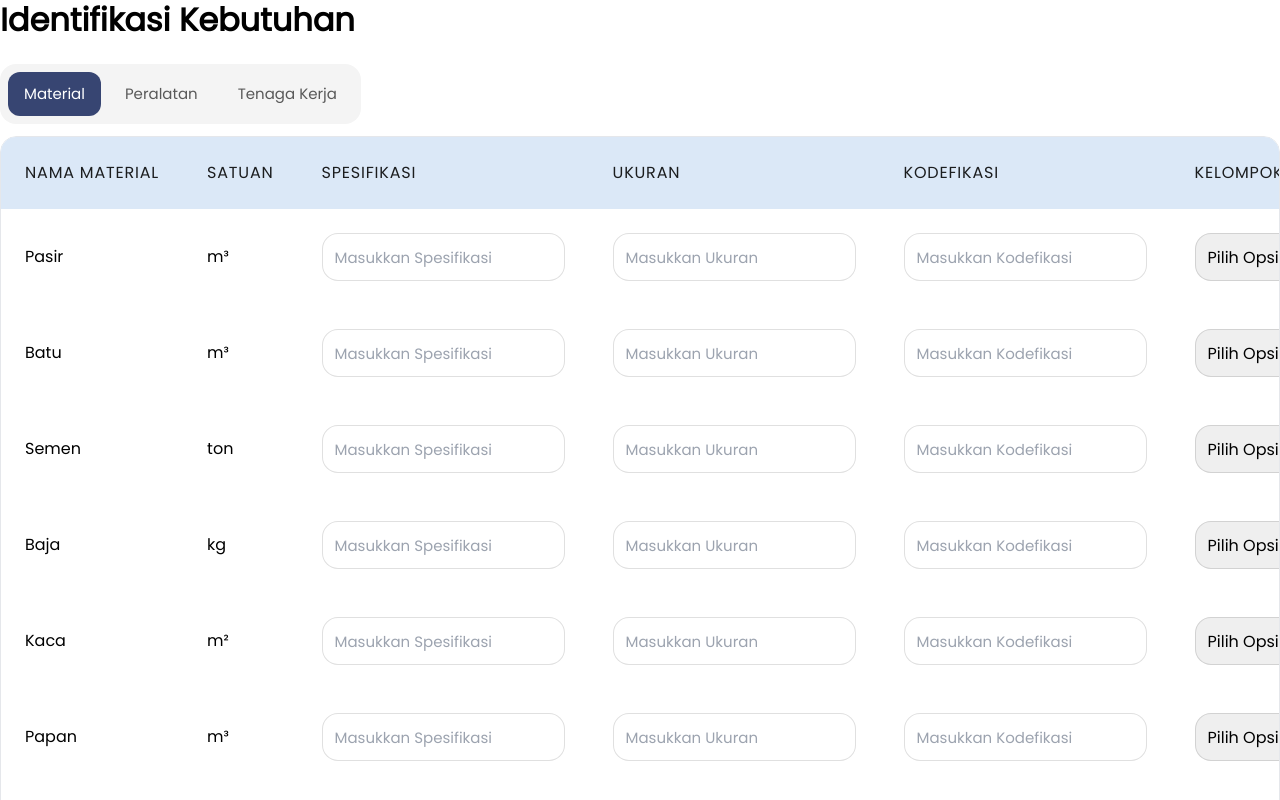
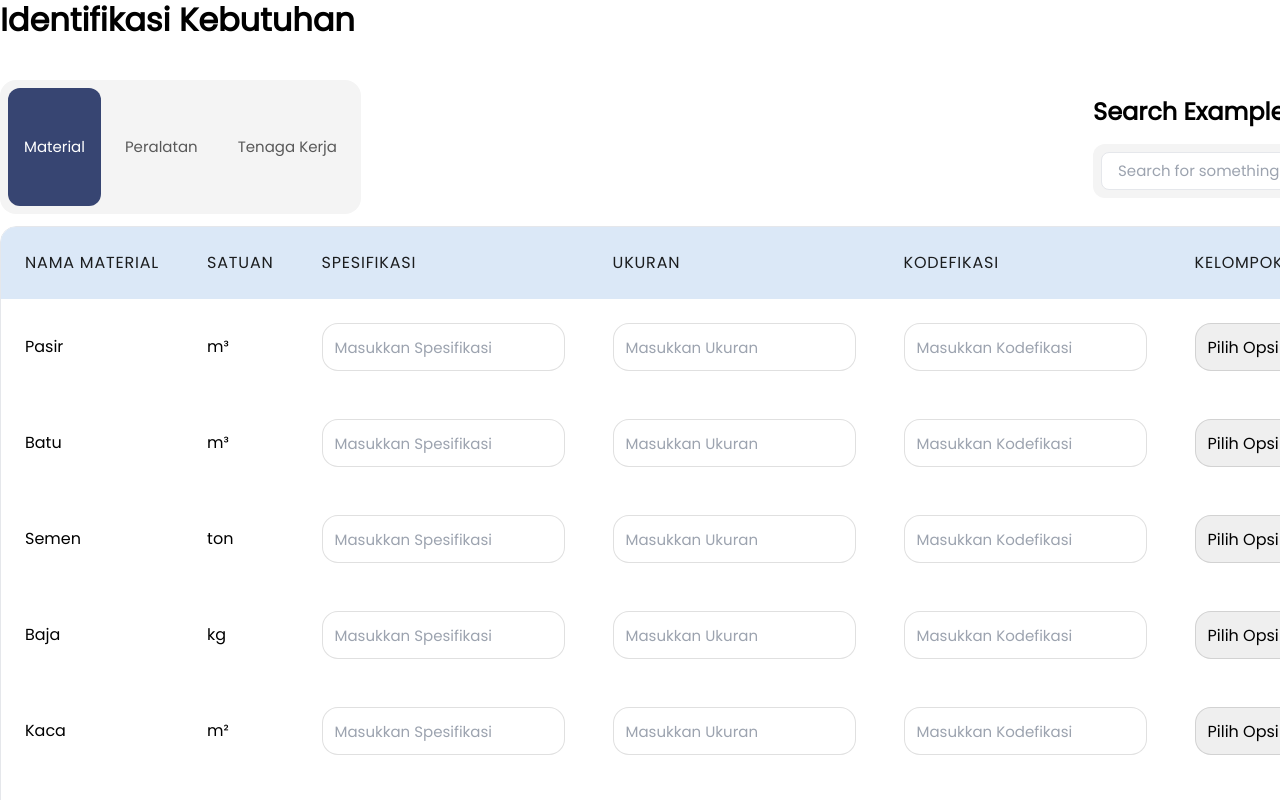
Before and after one commit to pupr-2024-2025/sipasti-fe, a Next.js app: page /perencanaan_data/tahap2 in a window 1280 px wide. Built offline with nearby package versions, Linux system fonts and the light colour scheme.

Commit message:
added searchbox

```diff
--- a/src/components/button.js
+++ b/src/components/button.js
@@ -32,13 +32,13 @@ const Button = ({
 
   const variants = {
     solid_blue:
-      "bg-custom-blue-500 shadow-md text-emphasis-on_color-high hover:bg-custom-blue-600 active:bg-custom-blue-700 focus:outline-none focus:ring-2 focus:ring-blue-700",
+      "bg-custom-blue-500 text-emphasis-on_color-high hover:bg-custom-blue-600 active:bg-custom-blue-700 focus:outline-none focus:ring-2 focus:ring-blue-700",
     solid_yellow:
-      "bg-custom-yellow-500 shadow-md text-emphasis-on_color-high hover:bg-custom-yellow-600 active:bg-custom-yellow-700 focus:outline-none focus:ring-2 focus:ring-yellow-700",
+      "bg-custom-yellow-500 text-emphasis-on_color-high hover:bg-custom-yellow-600 active:bg-custom-yellow-700 focus:outline-none focus:ring-2 focus:ring-yellow-700",
     outlined_blue:
-      "bg-custom-blue-500 shadow-md text-emphasis-on_color-high hover:bg-custom-blue-600 active:bg-custom-blue-700 focus:outline-none focus:ring-2 focus:ring-blue-700",
+      "bg-custom-blue-500 text-emphasis-on_color-high hover:bg-custom-blue-600 active:bg-custom-blue-700 focus:outline-none focus:ring-2 focus:ring-blue-700",
     outlined_yellow:
-      "ring-2 ring-custom-yellow-500 shadow-md text-custom-yellow-500 hover:bg-custom-yellow-600/10 active:bg-custom-yellow-700/1 focus:outline-none focus:ring-2 focus:ring-yellow-700",
+      "ring-2 ring-custom-yellow-500 text-custom-yellow-500 hover:bg-custom-yellow-600/10 active:bg-custom-yellow-700/1 focus:outline-none focus:ring-2 focus:ring-yellow-700",
     blue_text:
       "text-custom-blue-500 hover:text-custom-blue-600 active:text-custom-blue-700 focus:outline-none focus:ring-2 focus:ring-blue-700",
     red_text:
--- /dev/null
+++ b/src/components/searchbox.js
@@ -0,0 +1,35 @@
+import React, { useState, useEffect } from "react";
+
+const SearchBox = ({ placeholder = "Search...", onSearch, buttonLabel = "Search" }) => {
+  const [searchTerm, setSearchTerm] = useState("");
+
+  const handleInputChange = (event) => {
+    setSearchTerm(event.target.value);
+  };
+
+  const handleSearch = () => {
+    if (onSearch) {
+      onSearch(searchTerm);
+    }
+  };
+
+  return (
+    <div className="flex items-center space-x-3 bg-custom-neutral-100 rounded-[12px] p-2">
+      <input
+        type="text"
+        value={searchTerm}
+        onChange={handleInputChange}
+        placeholder={placeholder}
+        className="w-full px-4 py-2 text-Small bg-white border rounded-[8px] focus:outline-none focus:ring-2 focus:ring-custom-blue-500"
+      />
+      <button
+        onClick={handleSearch}
+        className="px-4 py-2 text-Small bg-custom-blue-500 text-white rounded-[8px] hover:bg-custom-blue-600 transition-all duration-200"
+      >
+        {buttonLabel}
+      </button>
+    </div>
+  );
+};
+
+export default SearchBox;
--- a/src/components/tabs.js
+++ b/src/components/tabs.js
@@ -1,10 +1,17 @@
 import React, { useState } from "react";
+import Button from "./button";
+import SearchBox from "./searchbox";
 
-const Tabs = ({ tabs }) => {
+const Tabs = ({ tabs, button }) => {
   const [activeTab, setActiveTab] = useState(tabs[0].label);
+  const handleSearch = (query) => {
+    console.log("Searching for:", query);
+  };
 
   return (
     <div className="">
+      <div className="flex justify-between">
+        {/* Tabs Navigation */}
         <div className="inline-flex space-x-2 bg-custom-neutral-100 rounded-[16px] p-2">
           {tabs.map((tab) => (
             <button
@@ -12,20 +19,43 @@ const Tabs = ({ tabs }) => {
               onClick={() => setActiveTab(tab.label)}
               className={`px-4 py-3 text-Small rounded-[12px] transition-all duration-300 cursor-pointer whitespace-nowrap ${
                 activeTab === tab.label
-                ? "bg-custom-blue-500 text-emphasis-on_color-high" // Active tab styling with animation
+                  ? "bg-custom-blue-500 text-emphasis-on_color-high"
                   : "text-emphasis-on_surface-medium hover:bg-surface-light-overlay"
-            }`}>
+              }`}
+            >
               {tab.label}
             </button>
           ))}
         </div>
-      <div className="">
+        <div className="p-4">
+      <h1 className="text-2xl font-bold mb-4">Search Example</h1>
+      <SearchBox
+        placeholder="Search for something..."
+        onSearch={handleSearch}
+        buttonLabel="Go"
+      />
+    </div>
+
+        {button && (
+          <Button
+            variant={button.variant || "solid_blue"}
+            size={button.size || "Medium"}
+            onClick={button.onClick}
+          >
+            {button.label || "Button"}
+          </Button>
+        )}
+      </div>
+
+      {/* Tabs Content */}
+      <div className="w-full">
         {tabs.map((tab) => (
           <div
             key={tab.label}
             className={`transition-opacity duration-300 ${
               activeTab === tab.label ? "opacity-100" : "opacity-0 hidden"
-            }`}>
+            }`}
+          >
             {tab.content}
           </div>
         ))}
--- a/src/pages/perencanaan_data/tahap1.js
+++ b/src/pages/perencanaan_data/tahap1.js
@@ -194,7 +194,7 @@ const Tahap1 = () => {
                 Informasi Umum
               </h4>
               <div className="mt-6">
-                <Tabs tabs={tabs} />
+              <Tabs tabs={tabs} />
               </div>
             </>
           )}
--- a/src/pages/perencanaan_data/tahap2.js
+++ b/src/pages/perencanaan_data/tahap2.js
@@ -2,6 +2,7 @@ import React, { useState } from "react";
 import Table from "../../components/table";
 import Pagination from "../../components/pagination";
 import Tabs from "../../components/Tabs";
+import Button from "../../components/button";
 
 const Tahap2 = () => {
   const [currentPage, setCurrentPage] = useState(1);
@@ -85,8 +86,8 @@ const Tahap2 = () => {
     { id: 20, namaMaterial: "Lantai", satuan: "m²", spesifikasi: "", ukuran: "", kodefikasi: "", jumlahKebutuhan: "", merk: "", provinsi: "", kabupatenKota: "", kelompokMaterial: "" },
   ];
 
-  const startIndex = (currentPage - 1) * itemsPerPage + 1;
-  const endIndex = Math.min(currentPage * itemsPerPage, totalData);
+  const startIndex = (currentPage - 1) * itemsPerPage; // Adjusted to index data correctly
+  const currentData = data.slice(startIndex, startIndex + itemsPerPage); // Get current page data
 
   const tabs = [
     {
@@ -95,7 +96,7 @@ const Tahap2 = () => {
         <div className="mt-3 space-y-8">
           <div className="rounded-[16px] overflow-hidden">
             <div className="overflow-x-auto">
-              <Table columns={columns} data={data.slice(startIndex - 1, endIndex)} />
+              <Table columns={columns} data={currentData} />
             </div>
           </div>
         </div>
@@ -124,8 +125,18 @@ const Tahap2 = () => {
       <h4 className="text-H4 font-semibold mb-4">
         Identifikasi Kebutuhan
       </h4>
-      <div className="mt-6">
-        <Tabs tabs={tabs} />
+      <div className="flex items-center space-x-4">
+        <div className="mt-6 flex-grow">
+                  <Tabs
+            tabs={tabs}
+            button={{
+              label: "Tambah Data",
+              variant: "solid_blue",
+              size: "Medium",
+              onClick: () => console.log("Button clicked"),
+            }}
+          />
+        </div>
       </div>
       <Pagination
         currentPage={currentPage}
```
Lines whose indentation alone changed are shown as unchanged.
